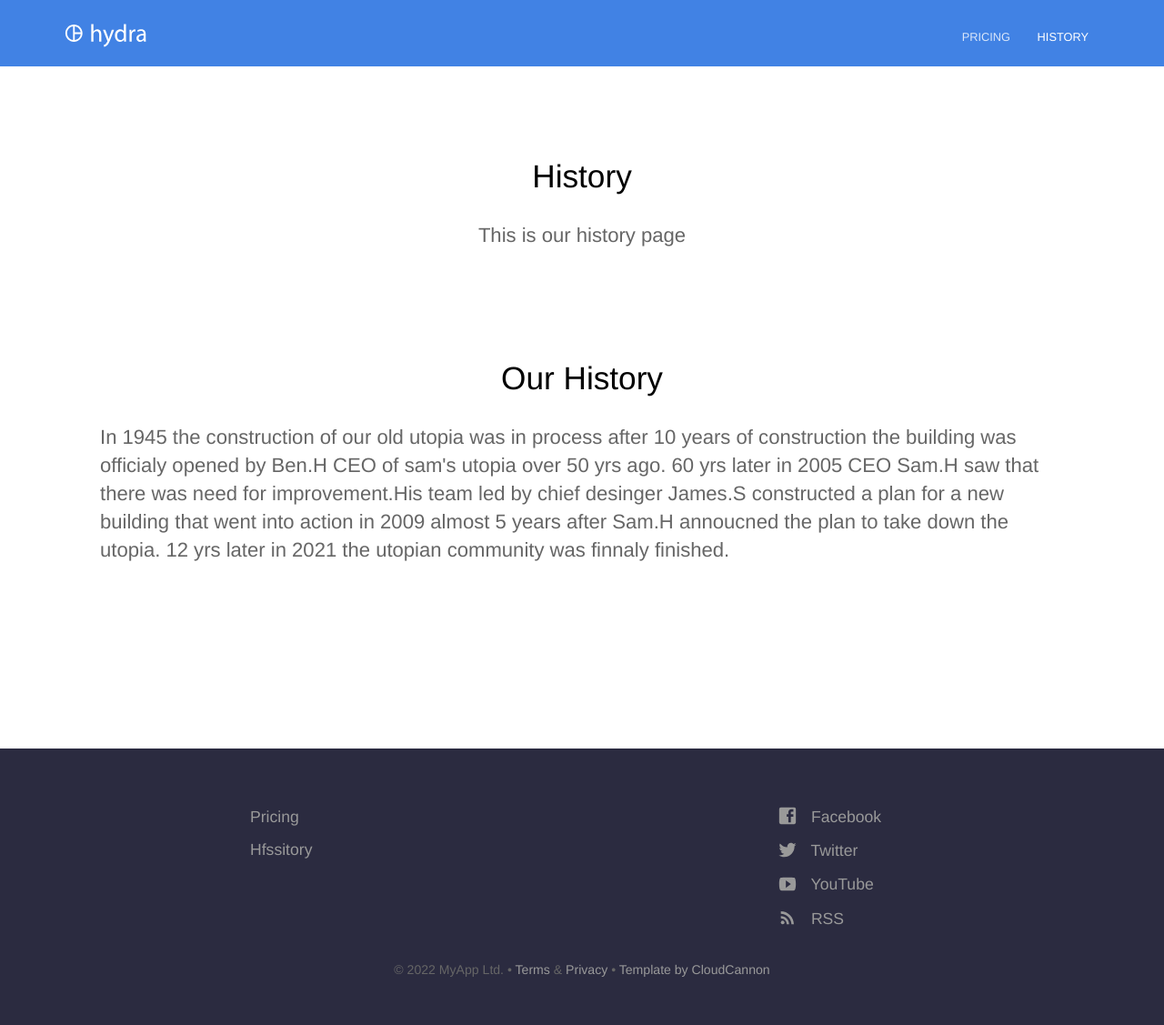
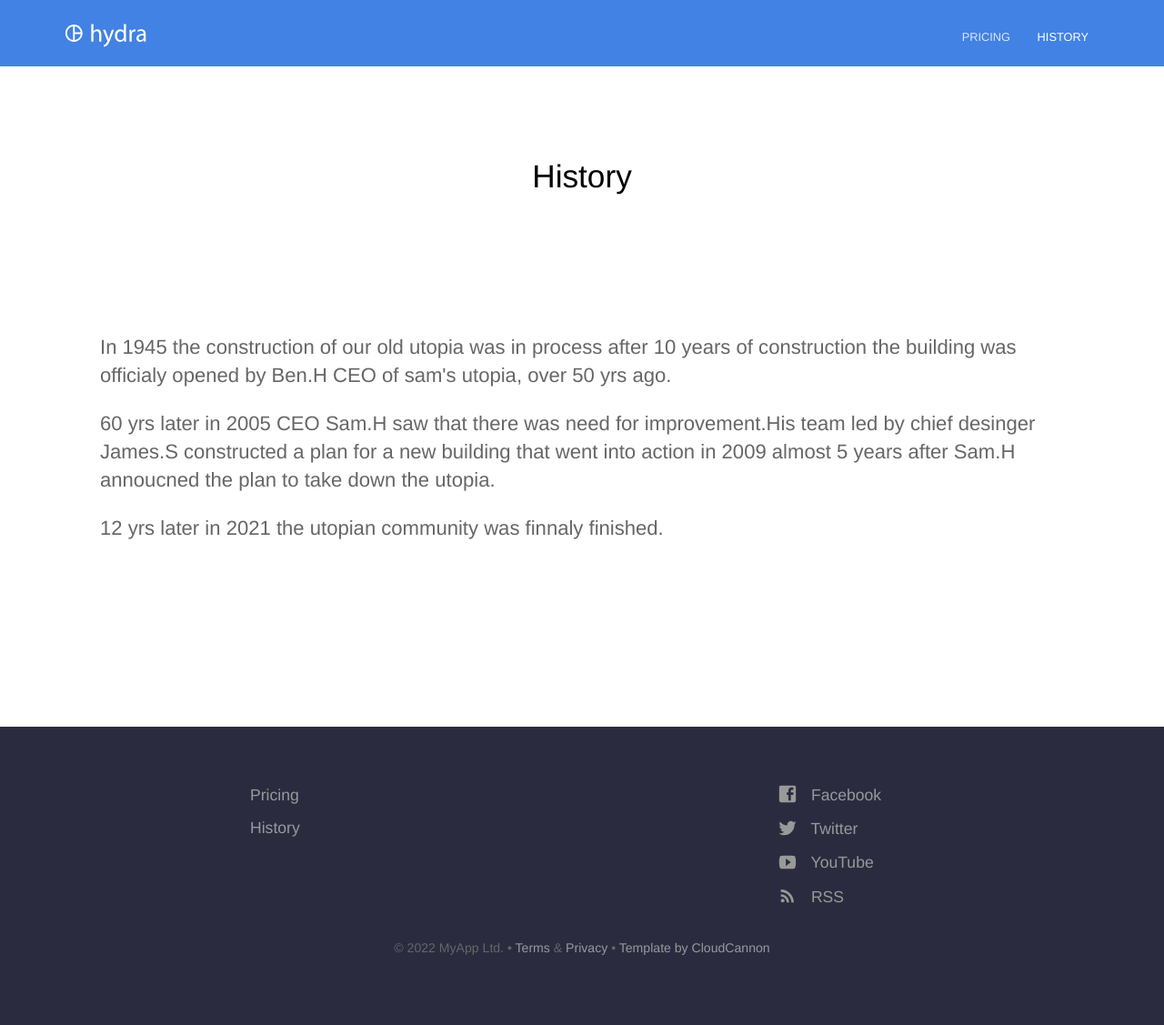
Before and after one commit to tagopia/tagopia.github.io, a Jekyll site: the page built from blog/index.html, in a window 1280 px wide. Shown: the whole page at 91% size. Built offline with Jekyll 4.4.1, drawn with Linux system fonts in a browser that asks for light colours; the list of posts is cut into pages by our own code; after the commit the page ends 1103 px from its top, so only the background shows below that.

Commit message:
final update 2

```diff
--- a/_data/footer.yml
+++ b/_data/footer.yml
@@ -1,7 +1,7 @@
 - links:
   - name: Pricing
     link: /pricing/
-  - name: Hfssitory
+  - name: History
     link: /blog/
 - links:
   - name: Facebook
--- a/blog/index.html
+++ b/blog/index.html
@@ -1,6 +1,5 @@
 ---
 title: History
-description: This is our history page
 ---
 
 <div class="content">
@@ -9,8 +8,8 @@ description: This is our history page
 	<section>
 		<div class="container flex">
 			<div class="text editable">
-				<h2>Our History</h2>
-				<p>In 1945 the construction of our old utopia was in process after 10 years of construction the building was officialy opened by Ben.H CEO of sam's utopia over 50 yrs ago. 60 yrs later in 2005 CEO Sam.H saw that there was need for improvement.His team led by chief desinger James.S constructed a plan for a new building that went into action in 2009 almost 5 years after Sam.H annoucned the plan to take down the utopia. 12 yrs later in 2021 the utopian community was finnaly finished.</p>
+
+				<p>In 1945 the construction of our old utopia was in process after 10 years of construction the building was officialy opened by Ben.H CEO of sam's utopia, over 50 yrs ago.</p><p>60 yrs later in 2005 CEO Sam.H saw that there was need for improvement.His team led by chief desinger James.S constructed a plan for a new building that went into action in 2009 almost 5 years after Sam.H annoucned the plan to take down the utopia.</p> <p> 12 yrs later in 2021 the utopian community was finnaly finished.</p>
 				<p> </p>
 			</div>
 
```
